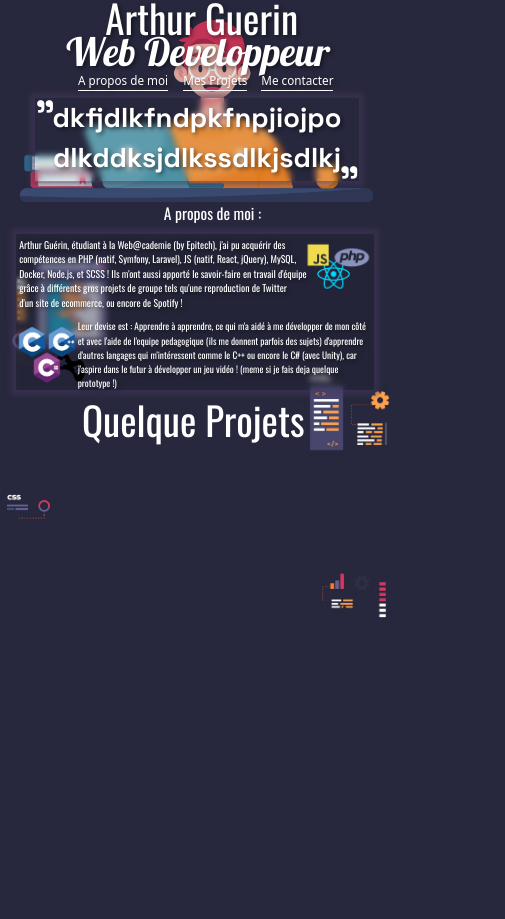
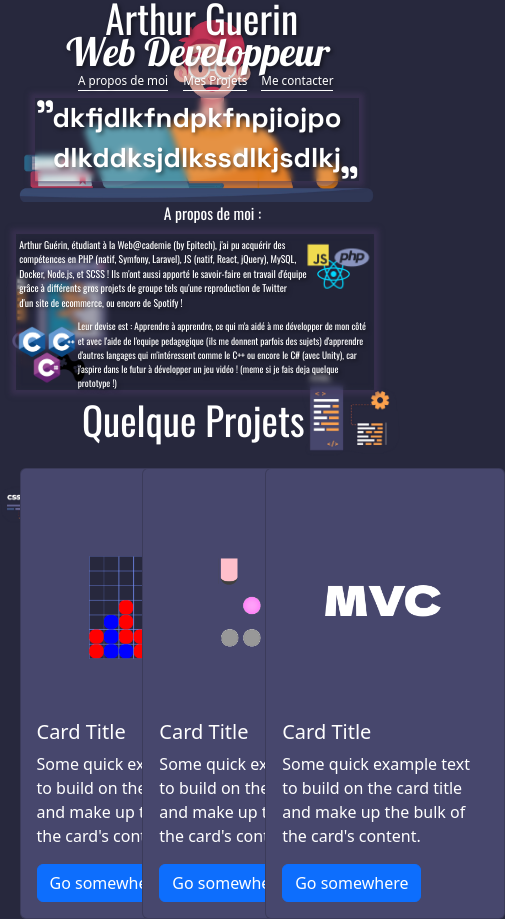
Before and after one commit to Arthuros727/Portfollio, a React (Create React App) app: page / in a window 390 px wide. Shown: the whole page, 505 px wide, since content can reach past the window. Before the commit the page ends 844 px from the top, so only its background shows below. Built offline with nearby package versions, Linux system fonts and the light colour scheme.

Commit message:
commit auto

```diff
--- a/src/App.css
+++ b/src/App.css
@@ -415,6 +415,30 @@ html, .blur{
   font-size: 2.4vw;
   padding: 1%;
 }
+.carte1{
+  /* color: black; */
+  position: absolute;
+  top: 35vw;
+  left: -22vw;
+}
+.carte2{
+  /* display: none; */
+  position: absolute;
+  top: 35vw;
+  left: 9.5vw;
+}
+
+.carte3{
+  /* display: none; */
+  position: absolute;
+  top: 35vw;
+  left: 41vw;
+}
+
+.carr{
+  position: absolute;
+  padding: 5v;
+}
 
 
 
--- a/src/App.js
+++ b/src/App.js
@@ -14,12 +14,61 @@ import Carousel from 'react-bootstrap/Carousel';
 import imgp4 from './puissance4.png';
 import om from './om.png';
 import mvc from './mvc.png';
+// import Card from 'react-bootstrap/Card';
 
 
 import Image from 'react-bootstrap/Image'
 import wave from './wave4.png'
 
+function Carte() {
+  return (
+    <div className='carr'>
 
+    <div className='carte1'>
+
+    <Card style={{ width: '15rem', backgroundColor:"#47476d" }}>
+      <Card.Img variant="top" src={imgp4} />
+      <Card.Body>
+        <Card.Title>Card Title</Card.Title>
+        <Card.Text>
+          Some quick example text to build on the card title and make up the
+          bulk of the card's content.
+        </Card.Text>
+        <Button variant="primary">Go somewhere</Button>
+      </Card.Body>
+    </Card>
+    </div>
+    <div className='carte2'>
+
+    <Card style={{ width: '15rem', backgroundColor:"#47476d" }}>
+      <Card.Img variant="top" src={om} />
+      <Card.Body>
+        <Card.Title>Card Title</Card.Title>
+        <Card.Text>
+          Some quick example text to build on the card title and make up the
+          bulk of the card's content.
+        </Card.Text>
+        <Button variant="primary">Go somewhere</Button>
+      </Card.Body>
+    </Card>
+    </div>
+    <div className='carte3'>
+
+<Card style={{ width: '15rem', backgroundColor:"#47476d" }}>
+  <Card.Img variant="top" src={mvc} />
+  <Card.Body>
+    <Card.Title>Card Title</Card.Title>
+    <Card.Text>
+      Some quick example text to build on the card title and make up the
+      bulk of the card's content.
+    </Card.Text>
+    <Button variant="primary">Go somewhere</Button>
+  </Card.Body>
+</Card>
+</div>
+    </div>
+  );
+}
 function Carou() {
   return (
     <Carousel>
@@ -135,6 +184,10 @@ function App() {
           <div className='card1'>
           <Carou className="abc"/>
 
+
+          <Carte />
+
+
           </div>
           {/* <Card1 />
           <Card1 />
```
